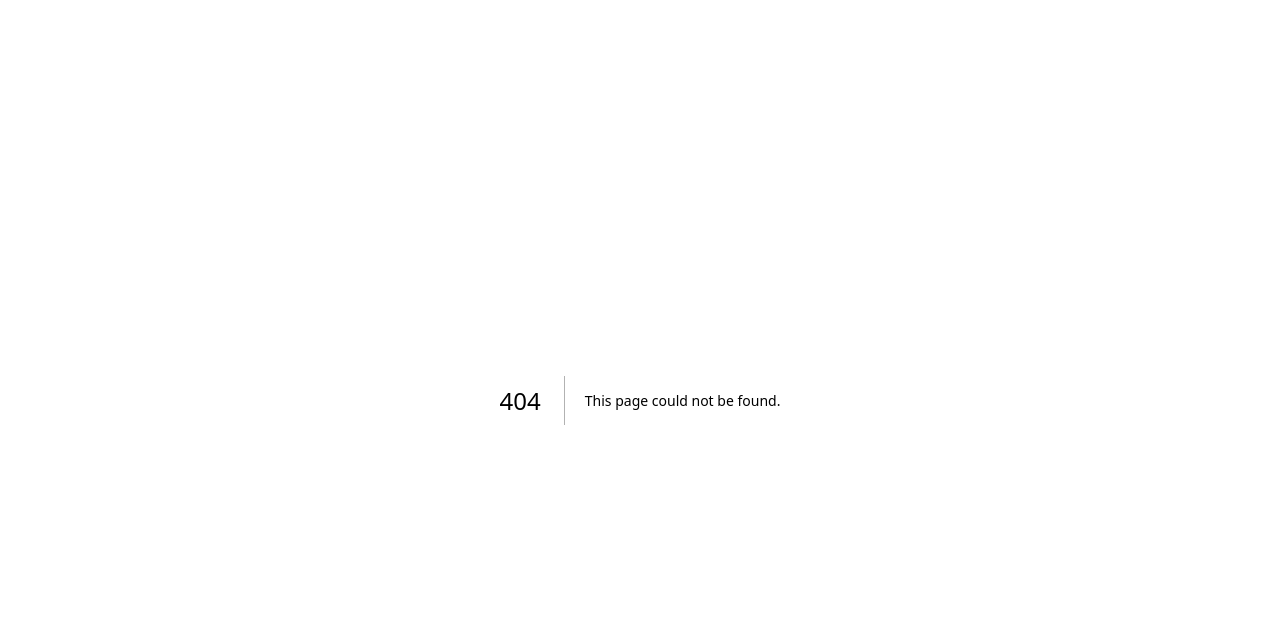
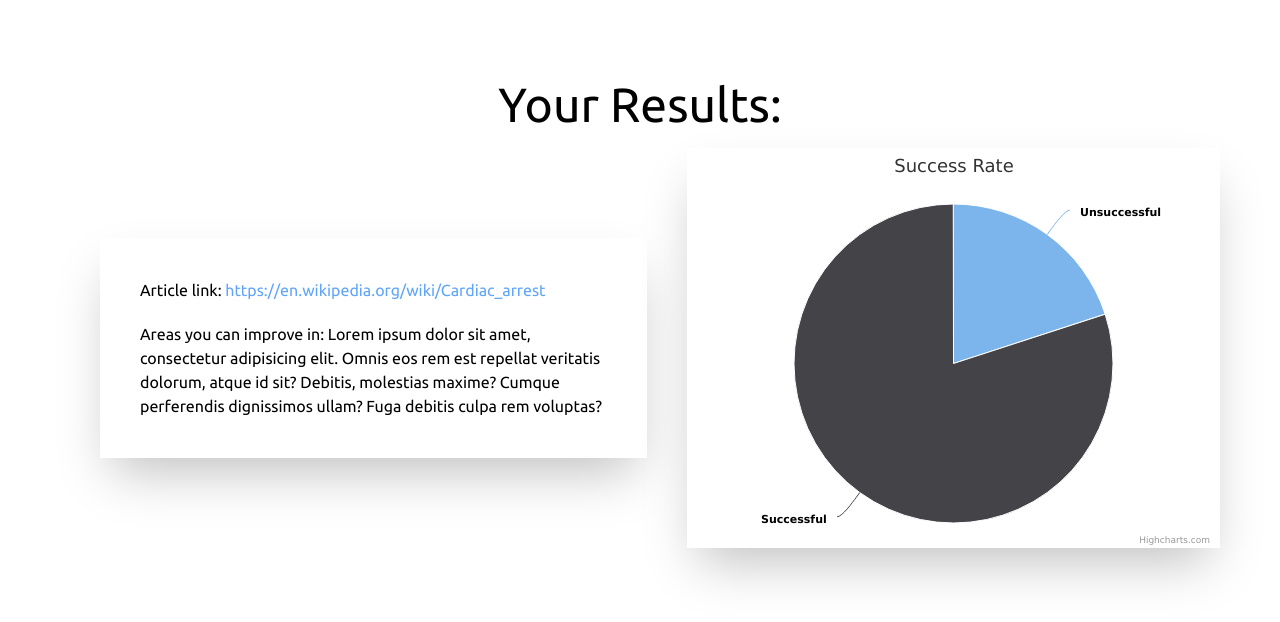
Before and after one commit to styled-man/story-blitz, a Next.js app in the folder frontend/: page /results in a window 1280 px wide. Before the commit this address had no page. Shown: the top 622 px of the page. Built offline with nearby package versions, Linux system fonts and the light colour scheme.

Commit message:
graph and feedback placeholder

```diff
--- a/frontend/package.json
+++ b/frontend/package.json
@@ -9,6 +9,7 @@
     "lint": "next lint"
   },
   "dependencies": {
+    "highcharts-react-official": "^3.2.0",
     "next": "13.2.4",
     "react": "18.2.0",
     "react-dom": "18.2.0"
--- /dev/null
+++ b/frontend/pages/results.tsx
@@ -0,0 +1,61 @@
+import type { NextPage } from "next"
+import { render } from "react-dom"
+import Highcharts from "highcharts"
+import HighchartsReact from "highcharts-react-official"
+import { useState } from "react"
+
+const options = {
+    title: {
+        text: "Success Rate",
+    },
+
+    series: [
+        {
+            name: "Success Rate",
+            type: "pie",
+            colorByPoint: true,
+            data: [
+                {
+                    name: "Unsuccessful",
+                    y: 20,
+                    drilldown: "Unsuccessful",
+                },
+                {
+                    name: "Successful",
+                    y: 80,
+                    drilldown: "Successful",
+                },
+            ],
+        },
+    ],
+}
+
+const Results: NextPage = () => {
+    const [articleLink, setArticleLink] = useState<string>(
+        "https://en.wikipedia.org/wiki/Cardiac_arrest"
+    )
+    const [improvement, setImprovement] = useState<string>(
+        "Lorem ipsum dolor sit amet, consectetur adipisicing elit. Omnis eos rem est repellat veritatis dolorum, atque id sit? Debitis, molestias maxime? Cumque perferendis dignissimos ullam? Fuga debitis culpa rem voluptas?"
+    )
+
+    return (
+        <div className="m-10 p-5">
+
+            <div className="text-5xl text-center py-5">Your Results:</div>
+            <div className="flex">
+                <div className="w-[50vw] m-auto mx-10 p-10 shadow-2xl">
+                    <div className="pb-5">
+                        Article link: <a className="text-blue-400" href={articleLink}>{articleLink}</a>
+                    </div>
+                    Areas you can improve in: {improvement}
+                </div>
+
+                <div className="w-[50vw] shadow-2xl">
+                    <HighchartsReact highcharts={Highcharts} options={options} />
+                </div>
+            </div>
+        </div>
+    )
+}
+
+export default Results
```
Also changed, not shown: 1 other file (tests, documents, lock files or other folders).
